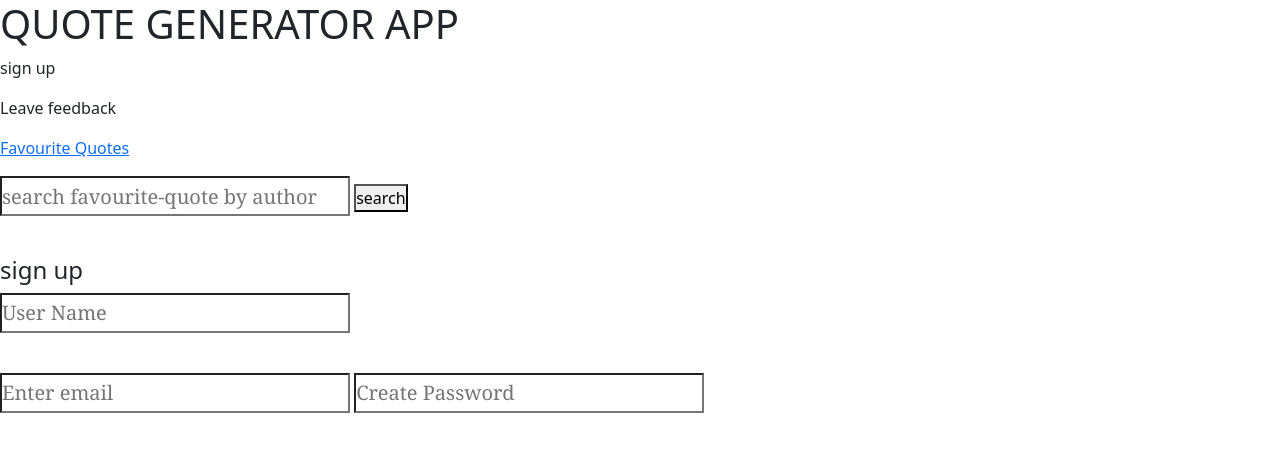
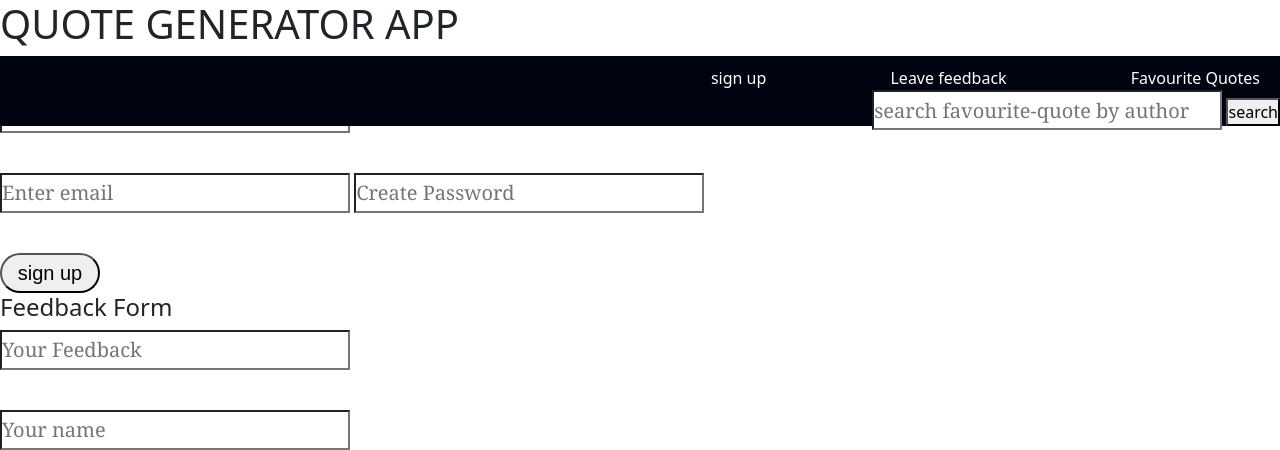
Before and after one commit to pama7786/quote-generator-app, a website: page index.html in a window 1280 px wide. Shown: the top 450 px of the page. Drawn offline with nearby package versions, Linux system fonts and the light colour scheme; no server answers.

Commit message:
design menu

```diff
--- a/style.css
+++ b/style.css
@@ -47,3 +47,29 @@ button#sign-up-button{
 section#sign-up form h4{
     padding-top: 20px;
 }
+
+/* section#menu */
+nav p{
+    display: inline;
+    padding-left: 45px;
+    color: var(--colorTwo);
+    padding-left: 100px;
+    padding-right: 20px;
+}
+nav{
+    padding-bottom: 10px;
+    padding-top: 10px;
+    background-color: var(--colorThree);
+    text-align: right;
+    position: fixed;
+    z-index: 0;
+    width: 100%;
+    height: 70px;
+
+}
+nav a{
+    text-decoration: none;
+}
+nav p:hover{
+    color: var(--colorOne);
+}
```
